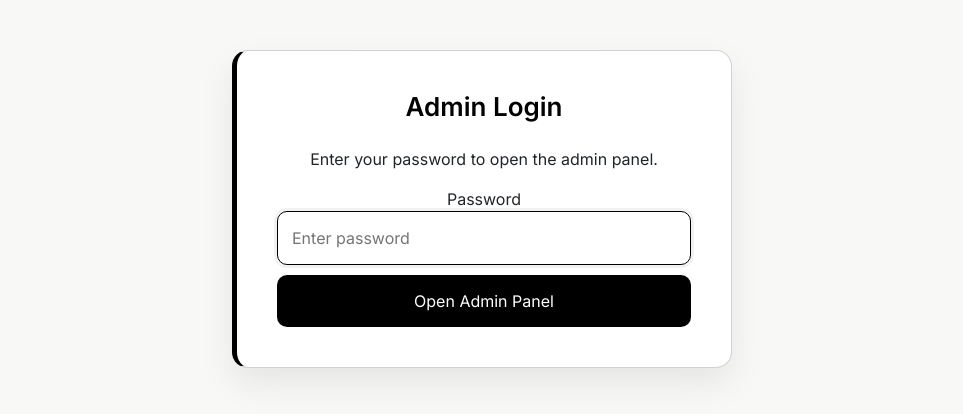
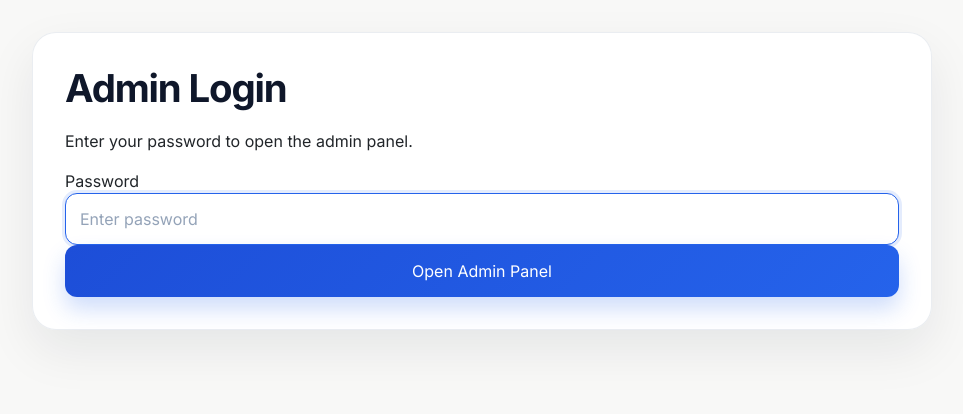
Before and after one commit to KhuntPratik/Maa-Bhagwati-Insurance, a React (Vite) app: page /admin in a window 1280 px wide. Shown: the top 414 px of the page, without its empty margins (158-1121 px from the left). Built offline with nearby package versions, Linux system fonts and the light colour scheme; no server answers.

Commit message:
Update Home.css for improved layout and aesthetics; enhance Home.jsx for better vehicle name extraction

```diff
--- a/src/admin/Home.css
+++ b/src/admin/Home.css
@@ -1,139 +1,242 @@
 
 body {
   font-family: 'Poppins', 'Segoe UI', sans-serif;
-  background: linear-gradient(135deg, #f5f7fa, #e4e7eb);
-  color: #1a1a1a;
+  background: linear-gradient(135deg, #edf4ff 0%, #f7f9fc 50%, #eef2f8 100%);
+  color: #0f172a;
+  margin: 0;
+}
+
+* {
+  box-sizing: border-box;
 }
 
 /* Center Container */
 .container {
-  margin-top: 50px;
+  min-height: 100vh;
+  padding: 32px 18px;
   display: flex;
   justify-content: center;
-  align-items: center;
+  align-items: flex-start;
 }
 
 /* Main Card */
 .card {
-  background: #ffffff;
-  padding: 40px;
-  border-radius: 16px;
-  box-shadow: 0 15px 35px rgba(0, 0, 0, 0.08);
+  background: rgba(255, 255, 255, 0.96);
+  padding: 32px;
+  border-radius: 24px;
+  box-shadow: 0 20px 50px rgba(15, 23, 42, 0.08);
   width: 100%;
-  max-width: 500px;
-  text-align: center;
-  animation: fadeIn 0.5s ease-in-out;
-  transition: all 0.3s ease;
-  border-left: 5px solid #000;
+  max-width: 900px;
+  border: 1px solid rgba(148, 163, 184, 0.2);
+  animation: fadeIn 0.45s ease-out;
 }
 
 .card.large {
-  max-width: 700px;
+  max-width: 900px;
 }
 
 /* Heading */
 h2 {
-  margin-bottom: 25px;
-  font-size: 26px;
+  margin: 0 0 18px;
+  font-size: clamp(1.8rem, 3vw, 2.4rem);
+  font-weight: 700;
+  color: #0f172a;
+  letter-spacing: -0.03em;
+}
+
+/* PDF upload section */
+.pdf-upload-section {
+  background: linear-gradient(180deg, #f8fbff 0%, #f3f6ff 100%);
+  border: 1.5px dashed #bfd3ff;
+  border-radius: 18px;
+  padding: 18px 20px;
+  margin-bottom: 22px;
+}
+
+.pdf-upload-section label {
+  display: block;
+  margin-bottom: 10px;
+  font-size: 1rem;
   font-weight: 600;
-  color: #000;
+  color: #1e293b;
+}
+
+.pdf-upload-section input[type="file"] {
+  width: 100%;
+  padding: 12px 14px;
+  border: 1px solid #dbe4ff;
+  border-radius: 12px;
+  background: #fff;
+  color: #475569;
+  font-size: 0.95rem;
+}
+
+.pdf-upload-status {
+  margin: 10px 0 0;
+  font-size: 0.9rem;
+  color: #0f766e;
+  font-weight: 600;
+}
+
+.pdf-upload-section small {
+  display: block;
+  margin-top: 10px;
+  color: #64748b;
+  line-height: 1.5;
 }
 
 /* Form Layout */
 .form-grid {
   display: flex;
   flex-direction: column;
-  width: 100%;
+  gap: 14px;
 }
 
 .form-row {
   display: grid;
-  grid-template-columns: 1fr 1fr;
-  gap: 15px;
-  margin-bottom: 15px;
+  grid-template-columns: repeat(2, minmax(0, 1fr));
+  gap: 16px;
 }
 
-/* Inputs */
-input {
-  width: 100%;
-  padding: 14px;
-  border-radius: 10px;
-  border: 1.5px solid #ddd;
-  background: #fafafa;
-  font-size: 14px;
-  transition: 0.3s ease;
-  color: #000;
+.form-row-full {
+  grid-template-columns: 1fr;
+  margin-top: 8px;
 }
 
-/* Selects */
+.form-col {
+  display: flex;
+  flex-direction: column;
+  gap: 8px;
+}
+
+.form-col small {
+  color: #64748b;
+  font-size: 0.76rem;
+  padding-left: 2px;
+}
+
+/* Inputs and selects */
+input,
 select {
   width: 100%;
-  padding: 14px;
-  border-radius: 10px;
-  border: 1.5px solid #ddd;
-  background: #fafafa;
-  font-size: 14px;
-  transition: 0.3s ease;
-  font-family: 'Poppins', sans-serif;
-  cursor: pointer;
-  color: #000;
+  padding: 13px 14px;
+  border-radius: 12px;
+  border: 1.5px solid #dfe7f5;
+  background: #f8fafc;
+  font-size: 0.95rem;
+  transition: 0.2s ease;
+  color: #0f172a;
+}
+
+input::placeholder,
+select::placeholder {
+  color: #94a3b8;
 }
 
 input:focus,
 select:focus {
-  border-color: #000;
+  border-color: #2563eb;
   background: #fff;
   outline: none;
-  box-shadow: 0 0 0 3px rgba(0, 0, 0, 0.05);
+  box-shadow: 0 0 0 3px rgba(37, 99, 235, 0.12);
+}
+
+/* Payment field */
+.payment-field {
+  border: 1.5px solid #dfe7f5;
+  border-radius: 12px;
+  background: #f8fafc;
+  padding: 12px 14px 10px;
+}
+
+.field-label {
+  display: block;
+  margin-bottom: 10px;
+  font-size: 0.82rem;
+  font-weight: 600;
+  color: #475569;
+}
+
+.radio-group {
+  display: flex;
+  gap: 14px;
+  align-items: center;
+  flex-wrap: wrap;
+}
+
+.radio-option {
+  display: inline-flex;
+  align-items: center;
+  gap: 8px;
+  font-size: 0.92rem;
+  color: #1e293b;
+  cursor: pointer;
+}
+
+.radio-option input[type="radio"] {
+  width: 16px;
+  height: 16px;
+  accent-color: #2563eb;
+  margin: 0;
 }
 
 /* Button */
-button {
+button,
+.submit-btn {
   width: 100%;
-  padding: 14px;
   border: none;
-  border-radius: 10px;
-  background: #000;
+  border-radius: 12px;
+  background: linear-gradient(135deg, #1d4ed8 0%, #2563eb 100%);
   color: #fff;
-  font-size: 15px;
-  font-weight: 600;
+  font-size: 1rem;
+  font-weight: 700;
+  padding: 14px 18px;
   cursor: pointer;
-  transition: 0.3s ease;
-  margin-top: 10px;
+  transition: 0.2s ease;
+  box-shadow: 0 12px 22px rgba(37, 99, 235, 0.22);
 }
 
-button:hover {
-  background: #333;
-  transform: translateY(-2px);
-  box-shadow: 0 8px 20px rgba(0, 0, 0, 0.2);
+button:hover,
+.submit-btn:hover {
+  transform: translateY(-1px);
+  box-shadow: 0 14px 26px rgba(37, 99, 235, 0.25);
+}
+
+button:disabled,
+.submit-btn:disabled {
+  opacity: 0.7;
+  cursor: not-allowed;
+  transform: none;
 }
 
 /* Result Card */
 .card-box {
-  background: linear-gradient(135deg, #f5f5f5, #ffffff);
-  padding: 25px;
-  border-radius: 15px;
-  margin-top: 20px;
-  color: #000;
-  box-shadow: 0 10px 25px rgba(0, 0, 0, 0.1);
-  border: 2px solid #e0e0e0;
+  background: linear-gradient(135deg, #f5f7ff, #ffffff);
+  padding: 22px;
+  border-radius: 16px;
+  margin-top: 18px;
+  color: #0f172a;
+  border: 1px solid #e2e8f0;
+  box-shadow: 0 10px 25px rgba(148, 163, 184, 0.12);
 }
 
 .card-box h3 {
-  font-size: 18px;
+  margin: 0 0 8px;
+  font-size: 1.1rem;
+  color: #334155;
 }
 
 .card-box p {
-  font-size: 22px;
-  font-weight: bold;
-  margin-top: 10px;
+  margin: 0;
+  font-size: 1.6rem;
+  font-weight: 700;
 }
 
 /* Animation */
 @keyframes fadeIn {
   from {
     opacity: 0;
-    transform: translateY(15px);
+    transform: translateY(10px);
   }
   to {
     opacity: 1;
@@ -141,40 +244,31 @@ button:hover {
   }
 }
 
-/* ========== RESPONSIVE BREAKPOINTS ========== */
-
-/* Tablet */
-@media (max-width: 768px) {
+/* Responsive */
+@media (max-width: 760px) {
   .card {
-    padding: 30px;
+    padding: 24px 18px;
   }
 
   .form-row {
     grid-template-columns: 1fr;
   }
-
-  h2 {
-    font-size: 22px;
-  }
 }
 
-/* Mobile */
 @media (max-width: 480px) {
-  .card {
-    padding: 20px;
-    border-radius: 12px;
+  .container {
+    padding: 20px 14px;
   }
 
-  h2 {
-    font-size: 20px;
+  .pdf-upload-section {
+    padding: 14px;
   }
 
-  input {
-    font-size: 16px; /* prevents zoom on iOS */
-  }
-
-  button {
-    font-size: 14px;
+  input,
+  select,
+  button,
+  .submit-btn {
+    font-size: 0.96rem;
   }
 }
 
--- a/src/admin/Home.jsx
+++ b/src/admin/Home.jsx
@@ -124,8 +124,10 @@ function Home() {
   // =========================
   const handleVehicleNameChange = (e) => {
     const value = e.target.value
+      .replace(/\//g, " ")
       .toLowerCase()
       .split(" ")
+      .filter(Boolean)
       .map(
         (word) =>
           word.charAt(0).toUpperCase() + word.slice(1)
@@ -250,12 +252,13 @@ function Home() {
       // VEHICLE NAME
       // =========================
       let vehicleName = findValue(fullText, [
-        /Make\s*\/\s*Model\s*\/\s*Variant\s+(.+?)\s+CC\s*\/\s*KW/i,
-        /Make\s*\/\s*Model\s*\/\s*Variant\s+(.+?)\s+(?:Engine|Chassis|Registration)/i,
-        /Vehicle\s*(?:Make|Model)\s*[:\-]\s*(.+?)\s+(?:Engine|Chassis|Registration)/i,
+        /Make\s*\/\s*Model\s*\/\s*Variant\s+(.+?)\s+(?:CC\s*\/\s*KW|Engine|Chassis|Registration)/i,
+        /Vehicle\s*Make\s*[:\-]\s*(.+?)\s+(?:Engine|Chassis|Registration)/i,
       ]);
 
       vehicleName = vehicleName
+        .replace(/\//g, " ")
+        .replace(/\s+(?:CC|KW|Engine|Chassis|Registration|Policy|No\.?|Address)\b.*$/i, "")
         .replace(/\s+/g, " ")
         .trim();
 
@@ -273,6 +276,7 @@ function Home() {
         .replace(/^Mr\.?\s*/i, "")
         .replace(/^Mrs\.?\s*/i, "")
         .replace(/^Ms\.?\s*/i, "")
+        .replace(/\s+(?:Address|Policy|Mobile|Contact|Phone|Email|Vehicle|Engine|Chassis|Registration)\b.*$/i, "")
         .replace(/\s+/g, " ")
         .trim();
 
@@ -305,7 +309,7 @@ function Home() {
         company = "ICICI Lombard";
       } else if (/HDFC\s*ERGO/i.test(fullText)) {
         company = "HDFC ERGO";
-      } else if (/Bajaj\s*Allianz/i.test(fullText)) {
+      } else if (/Bajaj\s*/i.test(fullText)) {
         company = "Bajaj Allianz";
       } else if (/Go\s*Digit|Digit\s*Insurance/i.test(fullText)) {
         company = "Go Digit";
```
